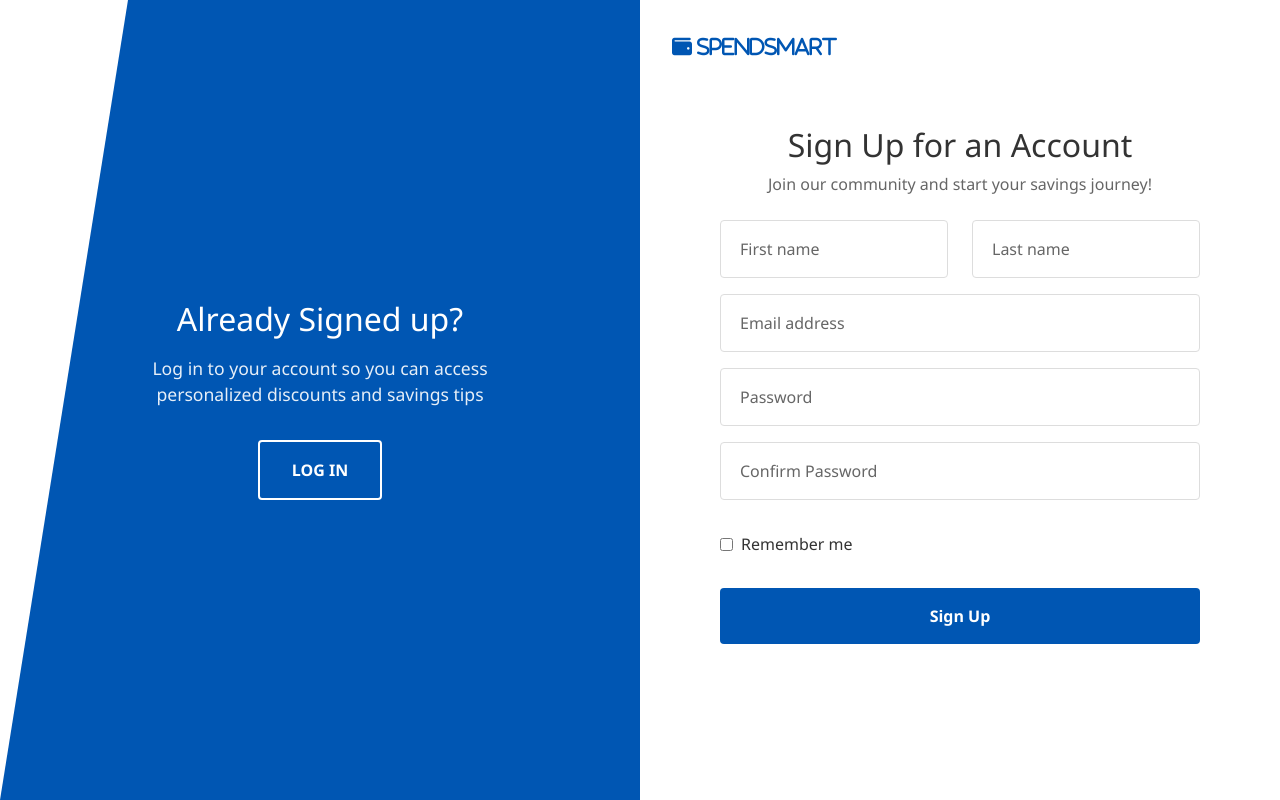
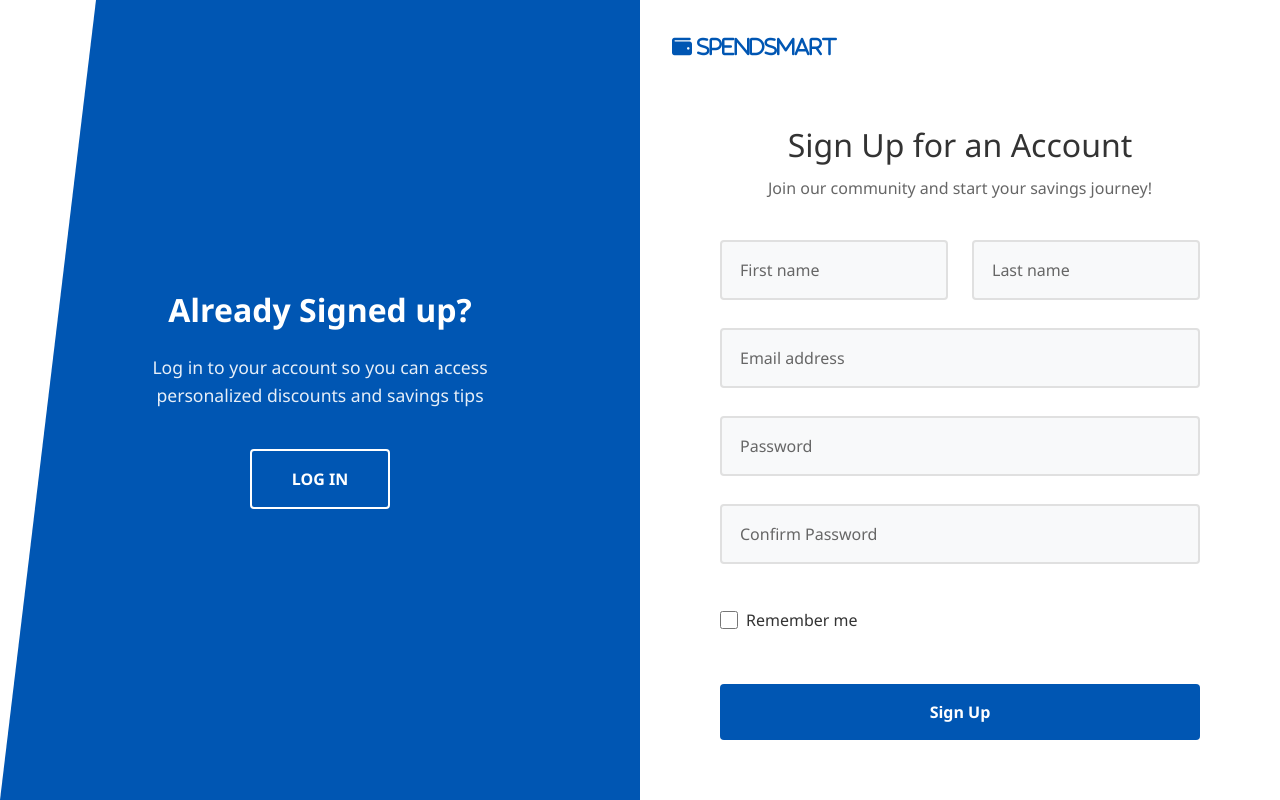
Before and after one commit to suhaib-mousa/SpendSmart.github.io, a React (Vite) app: page /signup in a window 1280 px wide. Built offline with nearby package versions, Linux system fonts and the light colour scheme.

Commit message:
Update Auth Styles with New Design and Animations

```diff
--- a/src/styles/Auth.css
+++ b/src/styles/Auth.css
@@ -20,7 +20,10 @@
   padding: 2rem;
   display: flex;
   flex-direction: column;
-  animation: slideInLeft 0.5s ease-out;
+  animation: slideInLeft 0.6s ease-out;
+  position: relative;
+  z-index: 2;
+  background: white;
 }
 
 .auth-logo {
@@ -42,13 +45,13 @@
 
 .auth-title {
   text-align: center;
-  margin-bottom: 1.5rem;
+  margin-bottom: 2.5rem;
 }
 
 .auth-title h1 {
   font-size: 2rem;
   color: #333;
-  margin-bottom: 0.5rem;
+  margin-bottom: 0.75rem;
 }
 
 .auth-title p {
@@ -58,25 +61,29 @@
 .auth-form {
   display: flex;
   flex-direction: column;
-  gap: 1rem;
+  gap: 1.25rem;
 }
 
 .form-group {
   position: relative;
+  margin-bottom: 0.5rem;
 }
 
 .form-control {
   width: 100%;
   padding: 1rem;
-  border: 1px solid #ddd;
+  border: 2px solid #e0e0e0;
   border-radius: 4px;
   font-size: 1rem;
-  transition: border-color 0.2s;
+  transition: all 0.3s ease;
+  background: #f8f9fa;
 }
 
 .form-control:focus {
   border-color: var(--primary-blue);
+  background: white;
   outline: none;
+  box-shadow: 0 0 0 3px rgba(0, 86, 179, 0.1);
 }
 
 .form-label {
@@ -84,10 +91,10 @@
   left: 1rem;
   top: 50%;
   transform: translateY(-50%);
-  background: white;
+  background: transparent;
   padding: 0 0.25rem;
   color: #666;
-  transition: all 0.2s;
+  transition: all 0.3s ease;
   pointer-events: none;
 }
 
@@ -96,6 +103,8 @@
   top: 0;
   font-size: 0.875rem;
   color: var(--primary-blue);
+  background: white;
+  transform: translateY(-50%) scale(0.85);
 }
 
 .auth-links {
@@ -109,11 +118,26 @@
   display: flex;
   align-items: center;
   gap: 0.5rem;
+  cursor: pointer;
+}
+
+.remember-me input[type="checkbox"] {
+  width: 18px;
+  height: 18px;
+  border: 2px solid #ddd;
+  border-radius: 3px;
+  cursor: pointer;
 }
 
 .forgot-password {
   color: var(--primary-blue);
   text-decoration: none;
+  transition: color 0.2s;
+}
+
+.forgot-password:hover {
+  color: var(--dark-blue);
+  text-decoration: underline;
 }
 
 .submit-button {
@@ -126,18 +150,21 @@
   font-size: 1rem;
   font-weight: 600;
   cursor: pointer;
-  transition: background-color 0.2s;
+  transition: all 0.3s ease;
+  margin-top: 1rem;
 }
 
 .submit-button:hover {
   background: var(--dark-blue);
+  transform: translateY(-2px);
+  box-shadow: 0 4px 12px rgba(0, 86, 179, 0.2);
 }
 
 /* Right side - CTA */
 .auth-cta-side {
   width: 50%;
   background: var(--primary-blue);
-  clip-path: polygon(20% 0, 100% 0, 100% 100%, 0% 100%);
+  clip-path: polygon(15% 0, 100% 0, 100% 100%, 0% 100%);
   display: flex;
   flex-direction: column;
   justify-content: center;
@@ -145,26 +172,35 @@
   color: white;
   padding: 2rem;
   text-align: center;
-  animation: slideInRight 0.5s ease-out;
+  animation: slideInRight 0.6s ease-out;
+  position: relative;
+  z-index: 1;
+  transition: clip-path 0.6s ease-in-out;
 }
 
 .auth-cta-content {
   max-width: 400px;
+  transform: translateX(0);
+  transition: transform 0.6s ease-in-out;
+  opacity: 1;
+  animation: fadeIn 0.6s ease-out 0.3s both;
 }
 
 .auth-cta-title {
   font-size: 2rem;
-  margin-bottom: 1rem;
+  margin-bottom: 1.5rem;
+  font-weight: 600;
 }
 
 .auth-cta-text {
-  margin-bottom: 2rem;
+  margin-bottom: 2.5rem;
   font-size: 1.1rem;
   opacity: 0.9;
+  line-height: 1.6;
 }
 
 .cta-button {
-  padding: 1rem 2rem;
+  padding: 1rem 2.5rem;
   background: transparent;
   border: 2px solid white;
   color: white;
@@ -172,12 +208,14 @@
   font-weight: 600;
   border-radius: 4px;
   cursor: pointer;
-  transition: all 0.2s;
+  transition: all 0.3s ease;
 }
 
 .cta-button:hover {
   background: white;
   color: var(--primary-blue);
+  transform: translateY(-2px);
+  box-shadow: 0 4px 12px rgba(0, 0, 0, 0.1);
 }
 
 /* Animations */
@@ -194,12 +232,21 @@
 
 @keyframes slideInRight {
   from {
-    transform: translateX(100%);
-    opacity: 0;
+    clip-path: polygon(100% 0, 100% 0, 100% 100%, 100% 100%);
   }
   to {
+    clip-path: polygon(15% 0, 100% 0, 100% 100%, 0% 100%);
+  }
+}
+
+@keyframes fadeIn {
+  from {
+    opacity: 0;
+    transform: translateX(30px);
+  }
+  to {
+    opacity: 1;
     transform: translateX(0);
-    opacity: 1;
   }
 }
 
@@ -218,4 +265,16 @@
     clip-path: polygon(0 0, 100% 0, 100% 100%, 0 100%);
     padding: 3rem 1rem;
   }
+
+  .auth-form-container {
+    padding: 0 1rem;
+  }
+
+  .auth-title h1 {
+    font-size: 1.75rem;
+  }
+
+  .auth-cta-title {
+    font-size: 1.75rem;
+  }
 }
```
